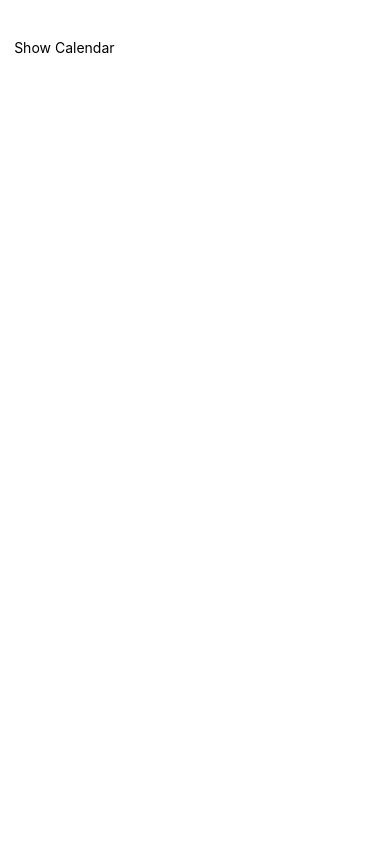
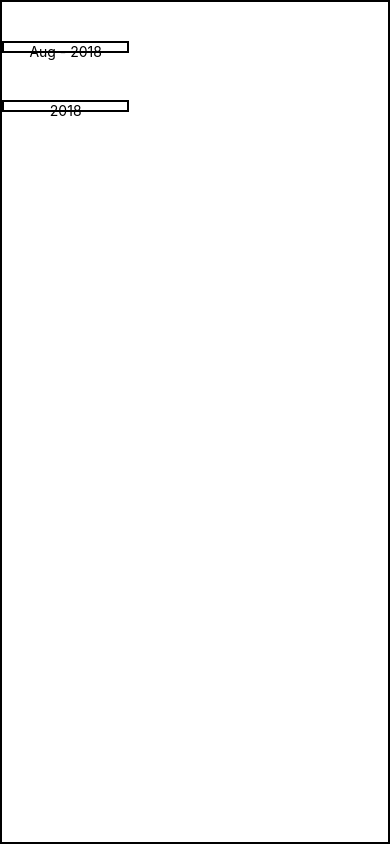
Before and after one commit to innovativesaravana/first_native_app, a React Native app: screen / in a window 390 px wide. Built offline with nearby package versions, Linux system fonts and the light colour scheme.

Commit message:
Label and color added , button component added

```diff
--- a/App.js
+++ b/App.js
@@ -63,7 +63,14 @@ class Calendar extends React.Component {
 
   render() {
     return (
-      <Modal style={styles.modalContainer} transparent={true}>
+      <Modal
+        style={styles.modalContainer}
+        transparent={true}
+        visible={true}
+        onRequestClose={() => {
+          Alert.alert("Modal has been closed.");
+        }}
+      >
         <View style={styles.mainContainer}>
           <View style={styles.headerRow}>
             <TouchableOpacity
@@ -93,28 +100,59 @@ class Calendar extends React.Component {
         </Text> */}
           <View style={styles.cellContainer}>
             {_.map(this.state.cells, cell => {
+              const selectedYear = this.state.selectedYear;
+              const selectedMonth = this.state.selectedMonth;
+              // const compareValue = (this.state.mode == "years") ? this.state.selectedYear : this.state.selectedMonth
+              let isActive = false;
+              if (this.state.mode == "years") {
+                isActive = this.state.selectedYear == cell;
+              } else {
+                isActive =
+                  this.state.selectedYear == this.state.currentYear &&
+                  this.state.selectedMonth == cell;
+              }
+              const bColor = isActive ? "#0081ED" : "white";
+              const fColor = isActive ? "white" : "black";
+
               return (
                 <TouchableOpacity
-                  style={styles.monthCells}
+                  style={[styles.monthCells, { backgroundColor: bColor }]}
                   onPress={() => this.cellClicked(cell)}
                   key={cell}
                 >
-                  <Text style={styles.cellText}>{cell}</Text>
+                  <Text style={[styles.cellText, { color: fColor }]}>
+                    {cell}
+                  </Text>
                 </TouchableOpacity>
               );
             })}
           </View>
+          <View style={styles.footerRow}>
             <TouchableOpacity
               style={styles.closeButton}
-            onPress={() => this.props.closeModel()}
+              onPress={() =>
+                this.props.closeModel(
+                  this.state.selectedMonth,
+                  this.state.selectedYear
+                )
+              }
               key="label"
             >
-            <Text style={styles.textCell}>Close</Text>
+              <Text style={styles.closeButtonText}>Close</Text>
             </TouchableOpacity>
+          </View>
         </View>
       </Modal>
     );
   }
+
+  getColor = cellValue => {
+    if (this.state.mode == "years") {
+      return this.state.currentYear == cellValue ? "blue" : "black";
+    } else {
+      return this.state.currentMonth == cellValue ? "blue" : "black";
+    }
+  };
 
   leftClicked = e => {
     var currentYear = this.state.currentYear;
@@ -164,10 +202,17 @@ class Calendar extends React.Component {
   cellClicked = cellValue => {
     if (this.state.mode === "years") {
       if (this.state.yearOnly) {
-        this.setState({
+        this.setState(
+          {
             currentYear: cellValue,
             selectedYear: cellValue
-        });
+          },
+          () =>
+            this.props.closeModel(
+              this.state.selectedMonth,
+              this.state.selectedYear
+            )
+        );
       } else {
         const { cells, headerLabel } = this.parseData(
           "months",
@@ -182,11 +227,18 @@ class Calendar extends React.Component {
         });
       }
     } else {
-      this.setState({
+      this.setState(
+        {
           currentMonth: cellValue,
           selectedMonth: cellValue,
           selectedYear: this.state.currentYear
-      });
+        },
+        () =>
+          this.props.closeModel(
+            this.state.selectedMonth,
+            this.state.selectedYear
+          )
+      );
     }
   };
 
@@ -223,11 +275,34 @@ class Calendar extends React.Component {
   };
 }
 
-export default class App extends React.Component {
+class Button extends React.Component {
   constructor(props) {
     super(props);
+    const months = [
+      "Jan",
+      "Feb",
+      "Mar",
+      "Apr",
+      "May",
+      "Jun",
+      "Jul",
+      "Aug",
+      "Sep",
+      "Oct",
+      "Nov",
+      "Dec"
+    ];
+    const d = new Date();
+    const currentMonth = months[d.getMonth()];
+    const currentYear = d.getFullYear();
+    const mode = props.mode;
+    const yearOnly = props.yearOnly;
     this.state = {
-      isVisible: false
+      isVisible: false,
+      currentMonth: currentMonth,
+      currentYear: currentYear,
+      mode: mode,
+      yearOnly: yearOnly
     };
   }
   // <Calendar mode="months" yearOnly={false} startMonth="Jan" startYear={1996} />
@@ -236,10 +311,10 @@ export default class App extends React.Component {
       <View>
         {this.state.isVisible && (
           <Calendar
-            mode="months"
-            yearOnly={false}
-            startMonth="Jan"
-            startYear={1996}
+            mode={this.state.mode}
+            yearOnly={this.state.yearOnly}
+            startMonth={this.state.currentMonth}
+            startYear={this.state.currentYear}
             closeModel={this.closeModel}
           />
         )}
@@ -248,8 +323,19 @@ export default class App extends React.Component {
           key="label"
           onPress={() => this.viewBottonClicked()}
         >
-          <Text>Show Calendar</Text>
+          <Text>
+            {this.state.yearOnly
+              ? this.state.currentYear
+              : `${this.state.currentMonth} - ${this.state.currentYear}`}
+          </Text>
         </TouchableOpacity>
+        {/* <TouchableOpacity
+          style={styles.viewButton}
+          key="yearlabel"
+          onPress={() => this.yearButtonClicked()}
+        >
+          <Text>{this.state.currentYear}</Text>
+        </TouchableOpacity> */}
       </View>
     );
   }
@@ -259,11 +345,36 @@ export default class App extends React.Component {
     });
   };
 
-  closeModel = e => {
+  // yearButtonClicked = e => {
+  //   this.setState({
+  //     isVisible: !this.state.isVisible,
+  //     yearOnly: true,
+  //     mode: "years"
+  //   });
+  // };
+
+  closeModel = (month, year) => {
     this.setState({
-      isVisible: false
+      isVisible: false,
+      currentMonth: month,
+      currentYear: year
     });
   };
+}
+
+export default class App extends React.Component {
+  constructor(props) {
+    super(props);
+  }
+  // <Calendar mode="months" yearOnly={false} startMonth="Jan" startYear={1996} />
+  render() {
+    return (
+      <View style={styles.appContainer}>
+        <Button mode={"months"} yearOnly={false} />
+        <Button mode={"years"} yearOnly={true} />
+      </View>
+    );
+  }
 }
 
 const styles = StyleSheet.create({
@@ -298,6 +409,12 @@ const styles = StyleSheet.create({
     borderColor: "black",
     borderWidth: 5
   },
+  appContainer: {
+    width: "100%",
+    height: "100%",
+    borderColor: "black",
+    borderWidth: 2
+  },
   modalContainer: {
     borderWidth: 5
   },
@@ -331,8 +448,18 @@ const styles = StyleSheet.create({
   },
   headerRow: {
     width: "100%",
-    height: "10%",
+    height: "20%",
     marginTop: "5%",
+    marginBottom: "2%",
+    alignItems: "center",
+    flexDirection: "row",
+    alignSelf: "stretch"
+  },
+  footerRow: {
+    width: "100%",
+    height: "20%",
+    marginTop: "2%",
+    marginBottom: "2%",
     alignItems: "center",
     flexDirection: "row",
     alignSelf: "stretch"
@@ -346,9 +473,9 @@ const styles = StyleSheet.create({
     borderWidth: 1
   },
   headerCells: {
+    marginTop: "0%",
     width: "33%",
     height: "100%",
-    textAlign: "center",
     alignItems: "center",
     alignSelf: "stretch"
   },
@@ -358,11 +485,16 @@ const styles = StyleSheet.create({
   cellText: {
     marginTop: "25%"
   },
+  closeButtonText: {
+    fontWeight: "bold"
+  },
   closeButton: {
-    marginBottom: "2%",
-    width: "15%",
-    height: "8%",
+    marginLeft: "5%",
+    width: "35%",
+    height: "100%",
     borderColor: "black",
+    alignItems: "center",
+    alignSelf: "stretch",
     borderWidth: 2
   },
   viewButton: {
@@ -370,6 +502,8 @@ const styles = StyleSheet.create({
     height: "20%",
     marginTop: "10%",
     alignItems: "center",
+    borderColor: "black",
+    borderWidth: 2,
     alignSelf: "stretch"
   }
 });
```
Lines whose indentation alone changed are shown as unchanged.
